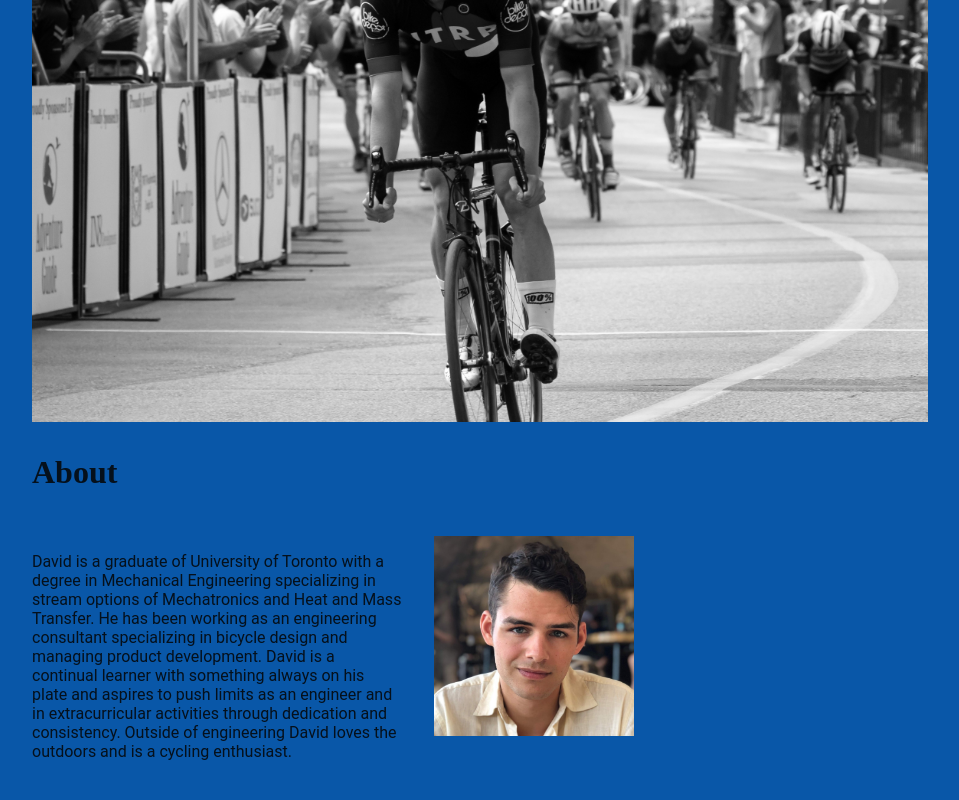
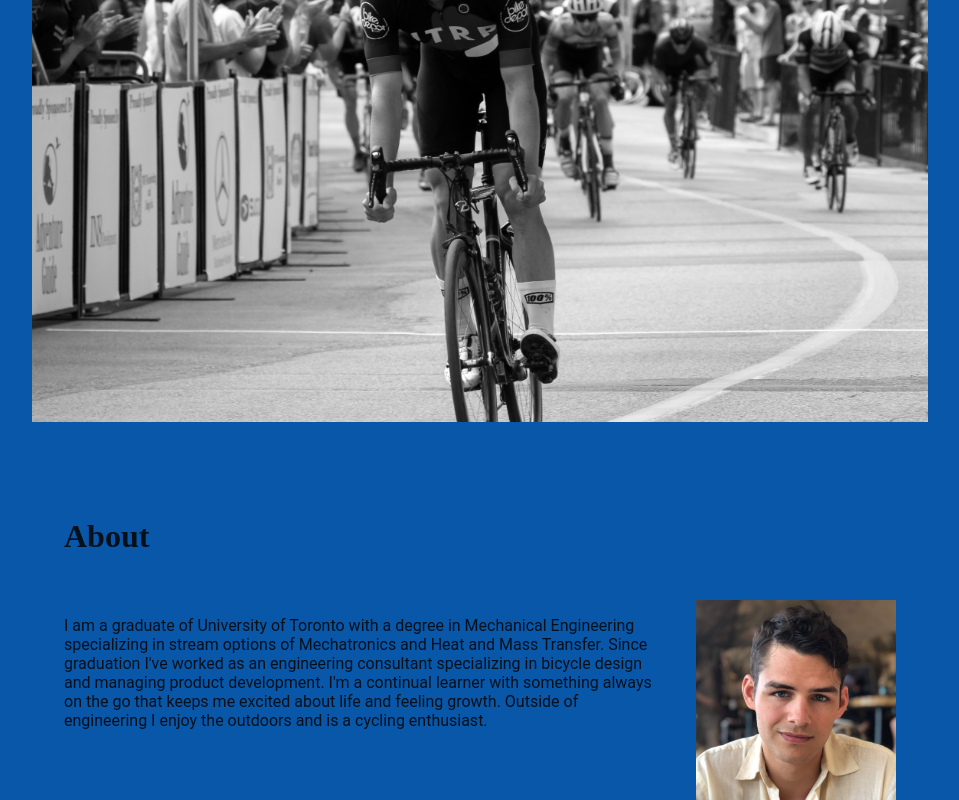
Before and after one commit to dbertozzi/davidbertozzi-ca, a React (Create React App) app: page / in a window 1280 px wide. Shown: the part 220-1020 px from the top of the page, without its empty margins (160-1119 px from the left). Built offline with nearby package versions, Linux system fonts and the light colour scheme; what webfontloader would draw is missing.

Commit message:
Contact page banner
Added layout to contact page with banner. Modified navbar to no longer reassign props values. Changed an eslint rule that was giving errors but is already handled sufficiently by prettier.

```diff
--- a/src/App.tsx
+++ b/src/App.tsx
@@ -6,10 +6,10 @@ import Portfolio from "./pages/Portfolio/Portfolio";
 import Contact from "./pages/Contact/Contact";
 
 const App: React.FC = () => {
-  const navItems: { label: string; path: string; class: string }[] = [
-    { label: "About", path: "/", class: "" },
-    { label: "Projects", path: "/projects", class: "" },
-    { label: "Contact", path: "/contact", class: "" }
+  const navItems: { label: string; path: string }[] = [
+    { label: "About", path: "/" },
+    { label: "Projects", path: "/projects" },
+    { label: "Contact", path: "/contact" }
   ];
   return (
     <BrowserRouter>
--- a/src/components/Header.tsx
+++ b/src/components/Header.tsx
@@ -2,7 +2,7 @@ import React from "react";
 import Navbar from "./Navbar";
 
 const Header: React.FC<{
-  navItems: { label: string; path: string; class: string }[];
+  navItems: { label: string; path: string }[];
 }> = ({ navItems }) => {
   return (
     <div className="header-wrapper">
--- a/src/components/Navbar.tsx
+++ b/src/components/Navbar.tsx
@@ -2,22 +2,23 @@ import React from "react";
 import { Link, useLocation } from "react-router-dom";
 
 const Navbar: React.FC<{
-  navItems: { label: string; path: string; class: string }[];
-}> = props => {
-  let location = useLocation();
-  props.navItems.forEach(item => {
+  navItems: { label: string; path: string }[];
+}> = ({ navItems }) => {
+  const location = useLocation();
+  const navClasses = new Array(navItems.length).fill("");
+  navItems.forEach((item, index) => {
     if (location.pathname === item.path) {
-      item.class = "selected-nav-item";
+      navClasses[index] = "selected-nav-item";
     } else {
-      item.class = "nav-item";
+      navClasses[index] = "nav-item";
     }
   });
   return (
     <ul className="navbar">
-      {props.navItems.map((item, index) => {
+      {navItems.map((item, index) => {
         return (
           <Link className="styled-link" to={item.path} key={item.label}>
-            <li className={item.class}>{item.label}</li>
+            <li className={navClasses[index]}>{item.label}</li>
           </Link>
         );
       })}
--- a/src/pages/Contact/Contact.tsx
+++ b/src/pages/Contact/Contact.tsx
@@ -2,13 +2,16 @@ import React from "react";
 
 const Landing: React.FC = () => {
   return (
-    <div className="content-wrapper">
+    <div className="contact-wrapper">
+      <div title="cover image" />
+      <div>
         <h1>Contact</h1>
         <p>
-        For inquiry about interesting opportunities David is available by email.
+          For inquiry about interesting opportunities David is available by
+          email.
         </p>
         <p>
-        <b>Email:</b> david.a.bertozzi@gmail.com
+          <strong>Email:</strong> david.a.bertozzi@gmail.com
         </p>
         <a
           href="https://www.linkedin.com/in/davidbertozzi/"
@@ -16,7 +19,7 @@ const Landing: React.FC = () => {
           rel="noopener noreferrer"
         >
           <p>
-          <b>LinkedIn</b>
+            <strong>LinkedIn</strong>
           </p>
         </a>
         <a
@@ -25,9 +28,10 @@ const Landing: React.FC = () => {
           rel="noopener noreferrer"
         >
           <p>
-          <b>GitHub</b>
+            <strong>GitHub</strong>
           </p>
         </a>
+      </div>
     </div>
   );
 };
--- a/src/pages/Landing/Landing.tsx
+++ b/src/pages/Landing/Landing.tsx
@@ -4,18 +4,20 @@ const Landing: React.FC = () => {
   return (
     <div className="landing-wrapper">
       <div title="cover image" />
-      <h1>About</h1>
-      <p>
-        David is a graduate of University of Toronto with a degree in Mechanical
-        Engineering specializing in stream options of Mechatronics and Heat and
-        Mass Transfer. He has been working as an engineering consultant
-        specializing in bicycle design and managing product development. David
-        is a continual learner with something always on his plate and aspires to
-        push limits as an engineer and in extracurricular activities through
-        dedication and consistency. Outside of engineering David loves the
-        outdoors and is a cycling enthusiast.
-      </p>
-      <img src="/landing/profile_photo.jpg" alt="david bertozzi headshot" />
+
+      <div>
+        <h1>About</h1>
+        <p>
+          I am a graduate of University of Toronto with a degree in Mechanical
+          Engineering specializing in stream options of Mechatronics and Heat
+          and Mass Transfer. Since graduation I&apos;ve worked as an engineering
+          consultant specializing in bicycle design and managing product
+          development. I&apos;m a continual learner with something always on the
+          go that keeps me excited about life and feeling growth. Outside of
+          engineering I enjoy the outdoors and is a cycling enthusiast.
+        </p>
+        <img src="/landing/profile_photo.jpg" alt="david bertozzi headshot" />
+      </div>
     </div>
   );
 };
--- a/src/styles/index.scss
+++ b/src/styles/index.scss
@@ -175,22 +175,34 @@ $banner-content-width: 70vw;
   }
 }
 .landing-wrapper,
-.content-wrapper,
+.contact-wrapper,
 .projects-wrapper {
   margin-left: (100vw - $banner-content-width)/2;
   margin-right: (100vw - $banner-content-width)/2;
 }
+.contact-wrapper {
+  display: flex;
+  flex-direction: column;
+  align-items: center;
+  div[title="cover image"] {
+    background-image: url("/contact/cover_photo.jpg");
+    background-position: center;
+    background-repeat: no-repeat;
+    background-size: contain;
+    height: 500px;
+    width: $banner-content-width;
+  }
+  div:nth-of-type(2) {
+    display: flex;
+    flex-direction: column;
+  }
+}
 .landing-wrapper {
   display: grid;
-  grid-template-columns: 1.5fr 2fr;
-  grid-template-rows: 2fr 50px 1fr;
+  grid-template-columns: 1fr;
+  grid-template-rows: 2fr 1fr;
   grid-gap: 2em;
   margin-top: 70px;
-  h1 {
-    grid-row: 2;
-    grid-column: 1;
-    margin: 0;
-  }
   div[title="cover image"] {
     background-image: url("/landing/cover_photo_bw.jpg");
     background-position: bottom center;
@@ -199,16 +211,30 @@ $banner-content-width: 70vw;
     height: 500px;
     width: $banner-content-width;
     grid-row: 1;
-    grid-column: 1 / span 2;
+    grid-column: 1;
+  }
+  div:nth-of-type(2) {
+    display: grid;
+    grid-template-columns: 600px 200px;
+    grid-template-rows: 50px 1fr;
+    grid-row: 2;
+    grid-column: 1;
+    justify-self: center;
+    grid-gap: 2em;
+  }
+  h1 {
+    grid-row: 1;
+    grid-column: 1;
+    margin: 0;
   }
   img[alt="david bertozzi headshot"] {
-    grid-row: 3;
+    grid-row: 2;
     grid-column: 2;
     width: 200px;
     height: auto;
   }
   p {
-    grid-row: 3;
+    grid-row: 2;
     grid-column: 1;
   }
 }
@@ -287,6 +313,9 @@ $list-link-row: 3;
   width: 50px;
   margin-left: 10px;
   margin-right: 10px;
+  &:hover {
+    opacity: 0.5;
+  }
 }
 $arrow-ytranslate: 5px;
 img[alt="left arrow"] {
```
Also changed, not shown: .eslintrc.json, public/contact/cover_photo.jpg (added). Lines whose indentation alone changed are shown as unchanged.
